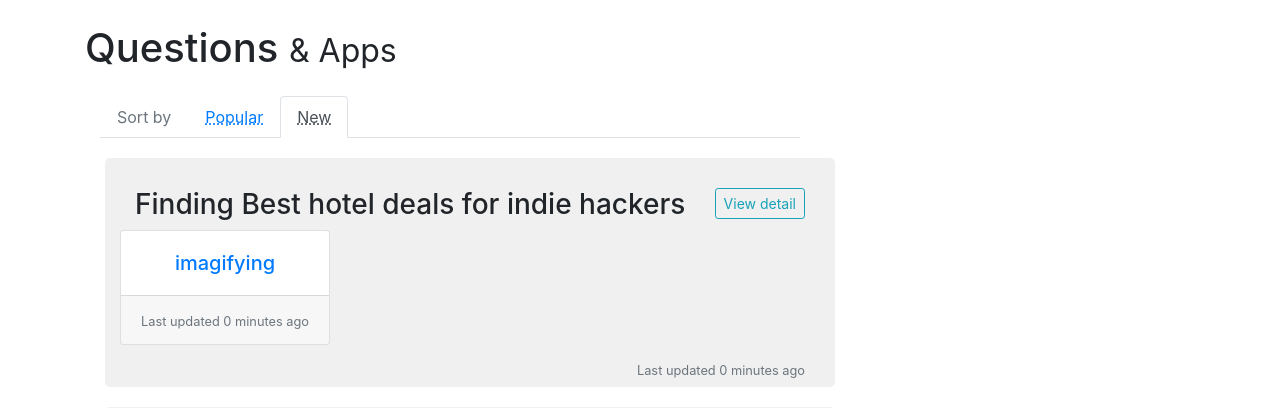
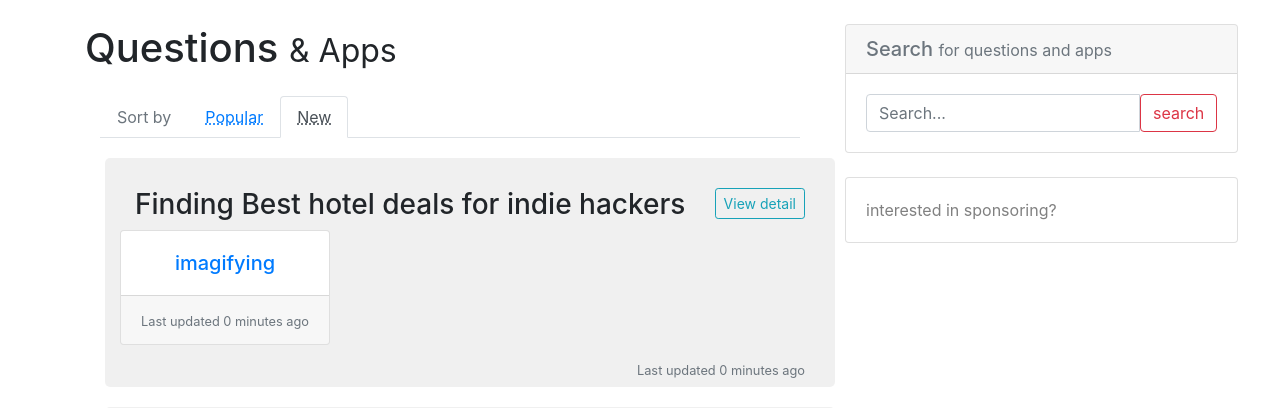
Before and after one commit to alikhundmiri/qnapps, a Django app: page /new/ in a window 1280 px wide. Shown: the part 56-464 px from the top of the page. Run offline with Django 3.2, Linux system fonts and the light colour scheme; data comes from the database, SQL or seed files in the repository; both versions use the stored data as it was after the commit; some libraries are stand-ins or nearby versions.

Commit message:
added search, a btn to see if people will be interested in sponsorship, it is not working as of now, maybe I need to give it a few hours of time. 24-48h.

```diff
--- a/core/views.py
+++ b/core/views.py
@@ -1,3 +1,4 @@
+from django.core.paginator import Paginator, EmptyPage, PageNotAnInteger
 from django.shortcuts import render, redirect, get_object_or_404, get_list_or_404, HttpResponseRedirect
 from django.contrib.auth.decorators import login_required, user_passes_test
 from django.http import HttpResponse, Http404
@@ -36,21 +37,66 @@ def browse_popular(request):
 	"""
 	q_s = questions.objects.filter(qc_pass=True).annotate(relevent_answer=Count('app_answer', filter=Q(app_answer__qc_pass=True))).order_by('-relevent_answer').distinct()
 
+
+
+	query = request.GET.get("q")
+	if query:
+		q_s = q_s.filter(
+			Q(question__icontains=query)
+			# Q(app_answer__app_name__icontains=query)|
+		).distinct()
+
+	paginator = Paginator(q_s, 10) # show 10 Blogs per page
+	page_request_var = "page"
+	page = request.GET.get(page_request_var)
+	try:
+		q_s_sort = paginator.page(page)
+	except PageNotAnInteger:
+		# If page is not an integer, deliver first page.
+		q_s_sort = paginator.page(1)
+	except EmptyPage:
+		# If page is out of range (e.g. 9999), deliver last page of results.
+		q_s_sort = paginator.page(paginator.num_pages)
+
+
+
 	context = {
 		'sort_by' : "browse_popular",
-		"questions" : q_s,
+		"page_request_var" : page_request_var,
+		"questions" : q_s_sort,
 	}
 	return render(request, 'index.html', context)
 
 def browse_new(request):
 	q_s = questions.objects.filter(qc_pass=True).order_by('-timestamp')
+
+	query = request.GET.get("q")
+	if query:
+		q_s = q_s.filter(
+			Q(question__icontains=query)|
+			Q(app_answer__app_name__icontains=query)
+		).distinct()
+
+	paginator = Paginator(q_s, 10) # show 10 Blogs per page
+	page_request_var = "page"
+	page = request.GET.get(page_request_var)
+	try:
+		q_s_sort = paginator.page(page)
+	except PageNotAnInteger:
+		# If page is not an integer, deliver first page.
+		q_s_sort = paginator.page(1)
+	except EmptyPage:
+		# If page is out of range (e.g. 9999), deliver last page of results.
+		q_s_sort = paginator.page(paginator.num_pages)
+
 	context = {
 		'sort_by' : "browse_new",
-		'questions' : q_s,
+		"page_request_var" : page_request_var,
+		"questions" : q_s_sort,
 	}
 	return render(request, 'index.html', context)
 
-
+# This has been disabled
 def browse_trend(request):
 	"""
 	This needs to filter new quetions and apps with qc_pass=True.
@@ -62,7 +108,6 @@ def browse_trend(request):
 		'questions' : q_s,
 	}
 	return render(request, 'index.html', context)
-
 
 def browse_favourite(request):
 	q_s = questions.objects.filter(qc_pass=True).order_by('timestamp')
--- a/qnapps/settings.py
+++ b/qnapps/settings.py
@@ -23,7 +23,7 @@ BASE_DIR = os.path.dirname(os.path.dirname(os.path.abspath(__file__)))
 SECRET_KEY = os.environ.get('SECRET_KEY', '-a)fm)_xm@%_x7#3041(3@(io!a9fuvy2t)ydd(1+gyjmm^&r)')
 
 # SECURITY WARNING: don't run with debug turned on in production!
-DEBUG = False
+DEBUG = True
 
 ALLOWED_HOSTS = [
 'https://qandapps.herokuapp.com/',
--- a/requirements.txt
+++ b/requirements.txt
@@ -9,6 +9,7 @@ docutils==0.14
 gunicorn==19.8.1
 jmespath==0.9.3
 psycopg2==2.7.4
+psycopg2-binary==2.7.4
 python-dateutil==2.7.3
 pytz==2018.4
 s3transfer==0.1.13
--- a/templates/base.html
+++ b/templates/base.html
@@ -27,14 +27,6 @@
 	{% block header0 %}
 
 	{% endblock %}
-	<!-- Google Tag Manager -->
-	<script>(function(w,d,s,l,i){w[l]=w[l]||[];w[l].push({'gtm.start':
-		new Date().getTime(),event:'gtm.js'});var f=d.getElementsByTagName(s)[0],
-	j=d.createElement(s),dl=l!='dataLayer'?'&l='+l:'';j.async=true;j.src=
-	'https://www.googletagmanager.com/gtm.js?id='+i+dl;f.parentNode.insertBefore(j,f);
-})(window,document,'script','dataLayer','GTM-N5PXTVV');
-</script>
-<!-- End Google Tag Manager -->
 <!-- Global site tag (gtag.js) - Google Analytics -->
 <script async src="https://www.googletagmanager.com/gtag/js?id=UA-119975922-1"></script>
 <script>
@@ -48,11 +40,6 @@
 </head>
 
 <body>
-	<!-- Google Tag Manager (noscript) -->
-	<noscript><iframe src="https://www.googletagmanager.com/ns.html?id=GTM-N5PXTVV"
-		height="0" width="0" style="display:none;visibility:hidden"></iframe>
-	</noscript>
-	<!-- End Google Tag Manager (noscript) -->
 	<!-- Navigation -->
 	{% include 'navbar.html' %}
 	<!-- Page Content -->
@@ -65,7 +52,8 @@
 			</div>
 			<!-- Sidebar Widgets Column -->
 			<div class="col-lg-4 col-md-12 col-sm-12">
-				<div class="position-fixed" style="max-width: 30%;">
+				<!-- <div class="position-fixed" style="max-width: 30%;"> -->
+
 					<!-- Side Widget -->
 					<!-- <div class="card my-4">
 						<h5 class="card-header text-muted">Sponsored</h5>
@@ -77,7 +65,10 @@
 						</div>
 					</div> -->
 					<!-- Search? -->
-				</div>
+					<!-- </div> -->
+
+					{% block right_content %}
+					{% endblock %}
 				</div>
 			</div>
 			<!-- /.row -->
--- a/templates/index.html
+++ b/templates/index.html
@@ -17,6 +17,19 @@ custom-item {
 <body>
 	{% block qna_content %}
 	<h1 class="my-4">Questions <small class="muted-text">& Apps</small></h1>
+	<!-- <div class="col">
+		<div class="row">
+			<div class="col-lg-12">
+				<form method="get" action="">
+					<div class="input-group">
+						<input type="text" name="q" class="form-control" placeholder="Search from {{questions|length}} questions..."
+						value="{{ request.GET.q }}">
+						<button class="btn btn-outline-default btn-sm" type="submit" value="Search">search</button>
+					</div>
+				</form>
+			</div>
+		</div>
+	</div> -->
 	<div class="col">
 		<ul class="nav nav-tabs">
 			<li class="nav-item">
@@ -79,5 +92,75 @@ custom-item {
 		</div>
 		{% endfor %}
 	</div>
+	{% if questions %}
+
+	<div class="pagination col-lg-12">
+		<ul class="step-links pager">
+			{% if questions.has_previous %}
+			<li><a href="?{{ page_request_var }}=
+
+				{{ questions.previous_page_number }}{% if request.GET.q %}&q={{ request.GET.q }}{% endif %}">Newer</a>
+			</li>
+			{% endif %}
+
+			<span class="current">
+				Page {{ questions.number }} of {{ questions.paginator.num_pages }}.
+			</span>
+
+			{% if questions.has_next %}
+			<li><a href="?{{ page_request_var }}=
+				{{ questions.next_page_number }}{% if request.GET.q %}&q={{ request.GET.q }}{% endif %}">Older</a>
+			</li>
+			{% endif %}
+		</ul>
+	</div>
+
+
+	{% endif %}
+
+	{% endblock %}
+	{% block right_content %}
+	<div class="position-fixed">
+		<div class="card my-4">
+			<h5 class="card-header text-muted">Search <small>for questions and apps</small></h5>
+			<div class="card-body">
+				<form method="get" class="form-inline" action="">
+					<div class="input-group">
+						<input type="text" name="q" class="form-control" placeholder="Search..."
+						value="{{ request.GET.q }}">
+						<button class="btn btn-outline-danger my-2 my-sm-0" type="submit" value="Search">search</button>
+					</div><!-- /input-group -->
+				</form>
+			</div>
+		</div>
+		<div class="card my-4">
+			<!-- <h5 class="card-header text-muted">Search <small>for questions and apps</small></h5> -->
+			<div class="card-body">
+				<p class="text-muted" style="margin-bottom: 0px;">
+					<a href="" data-toggle="modal" data-target="#AdvertModal" onclick="ga('send', 'event', 'buttons', 'Clicked', 'interested in sponsoring');" style="color: gray">interested in sponsoring?</a>
+				</p>
+			</div>
+		</div>
+	</div>
+
+	<!-- Modal -->
+	<div class="modal fade" id="AdvertModal" tabindex="-1" role="dialog" aria-labelledby="exampleModalLabel" aria-hidden="true">
+		<div class="modal-dialog" role="document">
+			<div class="modal-content">
+				<div class="modal-header">
+					<h5 class="modal-title" id="exampleModalLabel">Paid Advertisment</h5>
+					<button type="button" class="close" data-dismiss="modal" aria-label="Close">
+						<span aria-hidden="true">&times;</span>
+					</button>
+				</div>
+				<div class="modal-body">
+					Thanks for showing interest in becoming a sponsor.
+				</div>
+				<div class="modal-footer">
+					<button type="button" class="btn btn-secondary" data-dismiss="modal">Close</button>
+				</div>
+			</div>
+		</div>
+	</div>
 	{% endblock %}
 </body>
--- a/templates/navbar.html
+++ b/templates/navbar.html
@@ -6,26 +6,48 @@
 		</button>
 		<div class="collapse navbar-collapse" id="navbarResponsive">
 			<ul class="navbar-nav ml-auto">
-				<!-- <li class="nav-item active">
+
+			<!-- <li class="nav-item active">
 					<a class="nav-link" href="#">Home
 						<span class="sr-only">(current)</span>
 					</a>
 				</li> -->
 				{% if request.user.is_authenticated %}
 				<li class="nav-item">
-					<a class="nav-link" href="{% url 'core:new_question' request.user.username %}">New Question</a>
+					<a class="nav-link" data-toggle="modal" data-target="#logout_modal" href=""><i class="fas fa-sign-out-alt"></i> Logout as {{request.user.username}}</a>
 				</li>
 				<li class="nav-item">
-					<a class="nav-link" href="{% url 'logout' %}"><i class="fas fa-sign-out-alt"></i> Logout as {{request.user.username}}</a>
+					<a class="btn btn-danger navbar-btn" href="{% url 'core:new_question' request.user.username %}">New Question</a>
 				</li>
 				{% else %}
 				<li class="nav-item">
 					<a class="nav-link" href="{% url 'login' %}">Login</a>
 				</li>
-					<a class="btn btn-danger navbar-btn" href="{% url 'register' %}">Register</a>
+				<a class="btn btn-danger navbar-btn" href="{% url 'register' %}">Register</a>
 
 				{% endif %}
 			</ul>
 		</div>
 	</div>
 </nav>
+
+<!-- Modal -->
+<div class="modal fade" id="logout_modal" tabindex="-1" role="dialog" aria-labelledby="logoutModalLabel" aria-hidden="true">
+	<div class="modal-dialog" role="document">
+		<div class="modal-content">
+			<div class="modal-header">
+				<h5 class="modal-title" id="logoutModalLabel">Logout</h5>
+				<button type="button" class="close" data-dismiss="modal" aria-label="Close">
+					<span aria-hidden="true">&times;</span>
+				</button>
+			</div>
+			<div class="modal-body">
+				Are you sure you want to logout, {{request.user.username}}?
+			</div>
+			<div class="modal-footer">
+				<button type="button" class="btn btn-outline-secondary" data-dismiss="modal">Close</button>
+				<a href="{% url 'logout' %}" class="btn btn-outline-danger" role="button">Logout</a>
+			</div>
+		</div>
+	</div>
+</div>
```
Also changed, not shown: templates/landing.html (+0 -15 lines), db.sqlite3. Lines whose indentation alone changed are shown as unchanged.
